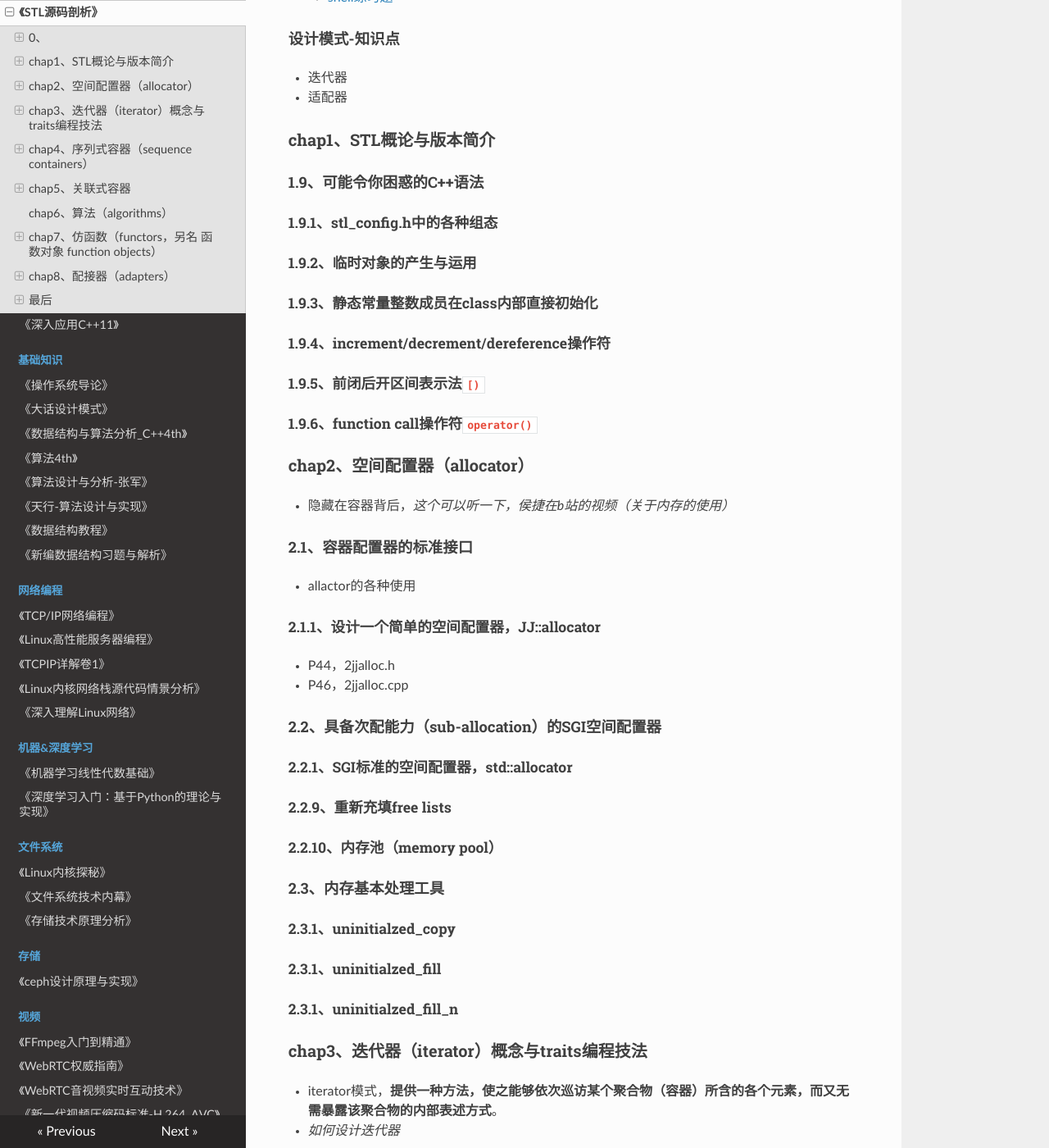
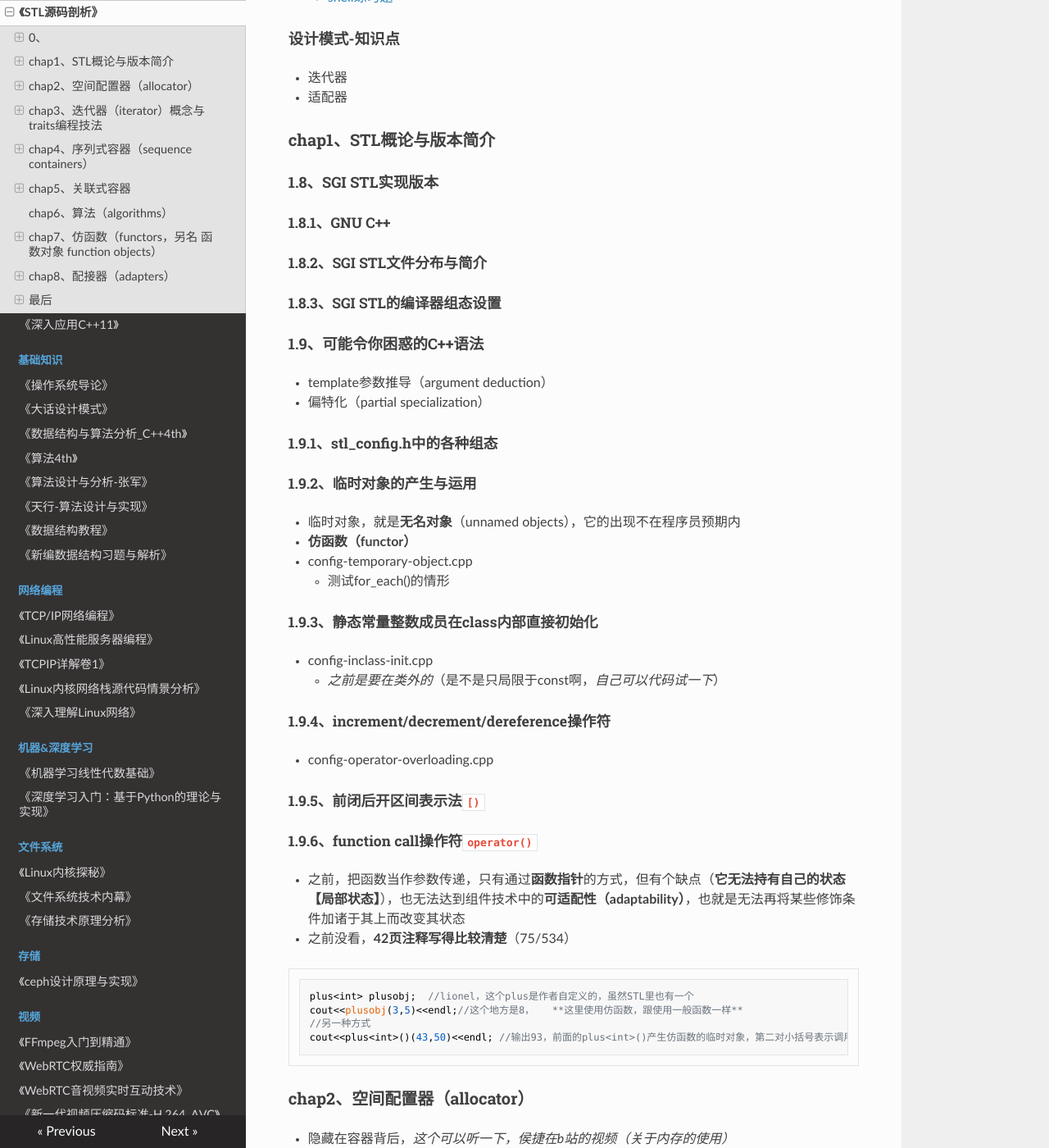
Before and after one commit to wolflion/booknotes, an MkDocs documentation site: the page built from docs/21STL/STL源码剖析.md, in a window 1280 px wide and 1400 px high, scrolled down 365 px. Shown: the whole window at 82% size. Built offline with MkDocs 1.6.1, drawn with Linux system fonts in a browser that asks for light colours; nearby versions of some CDN libraries; some of the changed text lies outside the part shown.

Commit message:
Update STL源码剖析.md

````diff
--- a/docs/21STL/STL源码剖析.md
+++ b/docs/21STL/STL源码剖析.md
@@ -15,19 +15,52 @@
 
 ### chap1、STL概论与版本简介
 
+#### 1.8、SGI STL实现版本
+
+##### 1.8.1、GNU C++
+
+##### 1.8.2、SGI STL文件分布与简介
+
+##### 1.8.3、SGI STL的编译器组态设置
+
 #### 1.9、可能令你困惑的C++语法
+
++ template参数推导（argument deduction）
++ 偏特化（partial specialization）
 
 ##### 1.9.1、stl_config.h中的各种组态
 
 ##### 1.9.2、临时对象的产生与运用
 
++ 临时对象，就是**无名对象**（unnamed objects），它的出现不在程序员预期内
++ **仿函数（functor）**
++ config-temporary-object.cpp
+  + 测试for_each()的情形
+
 ##### 1.9.3、静态常量整数成员在class内部直接初始化
 
++ config-inclass-init.cpp
+  + *之前是要在类外的*（是不是只局限于const啊，*自己可以代码试一下*）
+
 ##### 1.9.4、increment/decrement/dereference操作符
+
++ config-operator-overloading.cpp
 
 ##### 1.9.5、前闭后开区间表示法`[)`
 
 ##### 1.9.6、function call操作符`operator()`
+
++ 之前，把函数当作参数传递，只有通过**函数指针**的方式，但有个缺点（**它无法持有自己的状态【局部状态】**），也无法达到组件技术中的**可适配性（adaptability）**，也就是无法再将某些修饰条件加诸于其上而改变其状态
++ 之前没看，**42页注释写得比较清楚**（75/534）
+
+```cpp
+plus<int> plusobj;  //lionel，这个plus是作者自定义的，虽然STL里也有一个
+cout<<plusobj(3,5)<<endl;//这个地方是8，   **这里使用仿函数，跟使用一般函数一样**
+//另一种方式
+cout<<plus<int>()(43,50)<<endl; //输出93，前面的plus<int>()产生仿函数的临时对象，第二对小括号表示调用
+```
+
+
 
 ### chap2、空间配置器（allocator）
 
@@ -372,11 +405,17 @@ cout<<greater<int>()(6,4);//true  【greater<int>()产生了一个无名（临
 
 #### 7.2、可配接（adaptable）的关键
 
++ 仿函数的相应型别主要用来表现**函数参数型别**和**传回值型别**。
+
 ##### 7.2.1、unary_function
+
++ 表现一元函数的**参数型别**和**返值型别**。
 
 + 一元必须继承它
 
 ##### 7.2.2、binary_function
+
++ 表现一元函数的**第一参数型别**、**第二参数型别**和**返值型别**。
 
 + 二元必须继承它
 
@@ -385,7 +424,8 @@ cout<<greater<int>()(6,4);//true  【greater<int>()产生了一个无名（临
 + 内建的“算术类仿函数”
   + `plus<T>`
 + P419，7functor-arithmetic.cpp
-+ 证同元素（identity element）
+
+##### 证同元素（identity element）
 
 #### 7.4、关系运算类（Rational）仿函数
 
@@ -424,6 +464,8 @@ cout<<greater<int>()(6,4);//true  【greater<int>()产生了一个无名（临
 
 #### 8.2、container adapters
 
++ 容器适配器，主要是stack，queue，**底层都是deque**
+
 ##### 8.2.1、stack
 
 + `class Sequence = deque<T>`
@@ -437,6 +479,8 @@ cout<<greater<int>()(6,4);//true  【greater<int>()产生了一个无名（临
 ##### 8.3.1、insert iterators
 
 ##### 8.3.2、reverse iterators
+
++ 将迭代器的移动行为倒转
 
 ##### 8.3.3、stream iterators
 
````
